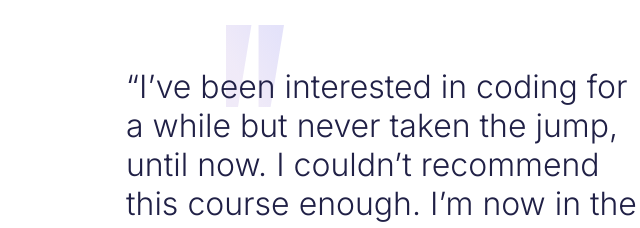
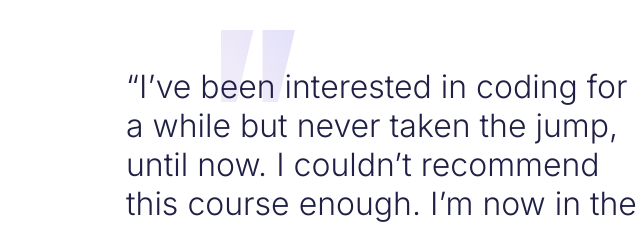
Before and after one commit to ksuares1/testimonials-slider, a plain HTML site: page index.html in a window 1280 px wide. Shown: the top 228 px of the page, 19-659 px from the left. Drawn offline with Linux system fonts and the light colour scheme.

Commit message:
updated css for components

```diff
--- a/assets/css/styles.css
+++ b/assets/css/styles.css
@@ -61,10 +61,10 @@
     .quotes-pic{
         position:fixed;
         top: -10px;
-        left:210px;
-        padding:35px;
+        left:200px;
+        padding:40px;
         height:19%;
-        width:10%;
+        width:12%;
     }
 
 
```
